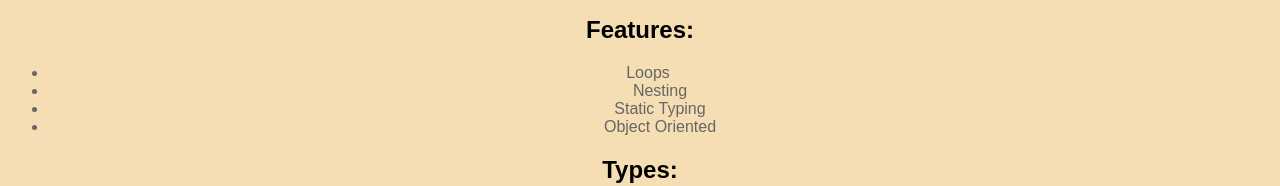
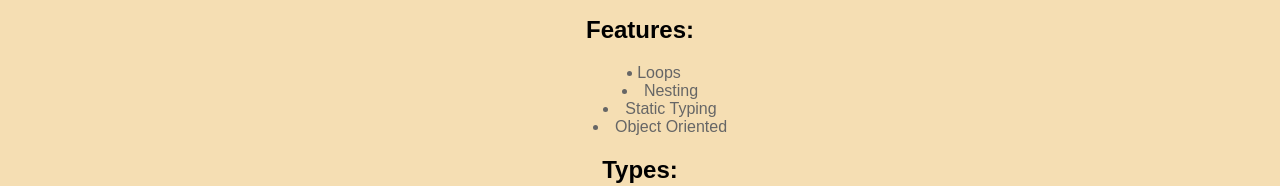
Before and after one commit to alex-armknecht/YeeHaw, a website: page index.html in a window 1280 px wide. Shown: the part 707-893 px from the top of the page. Drawn offline with Linux system fonts and the light colour scheme.

Commit message:
Update index.html

```diff
--- a/index.html
+++ b/index.html
@@ -46,6 +46,10 @@
     span {
       position: relative;
       left: -12px;
+    }
+    ul {
+      list-style-position: inside;
+      color: #0000FF;
     }
   </style>
 </head>
```
